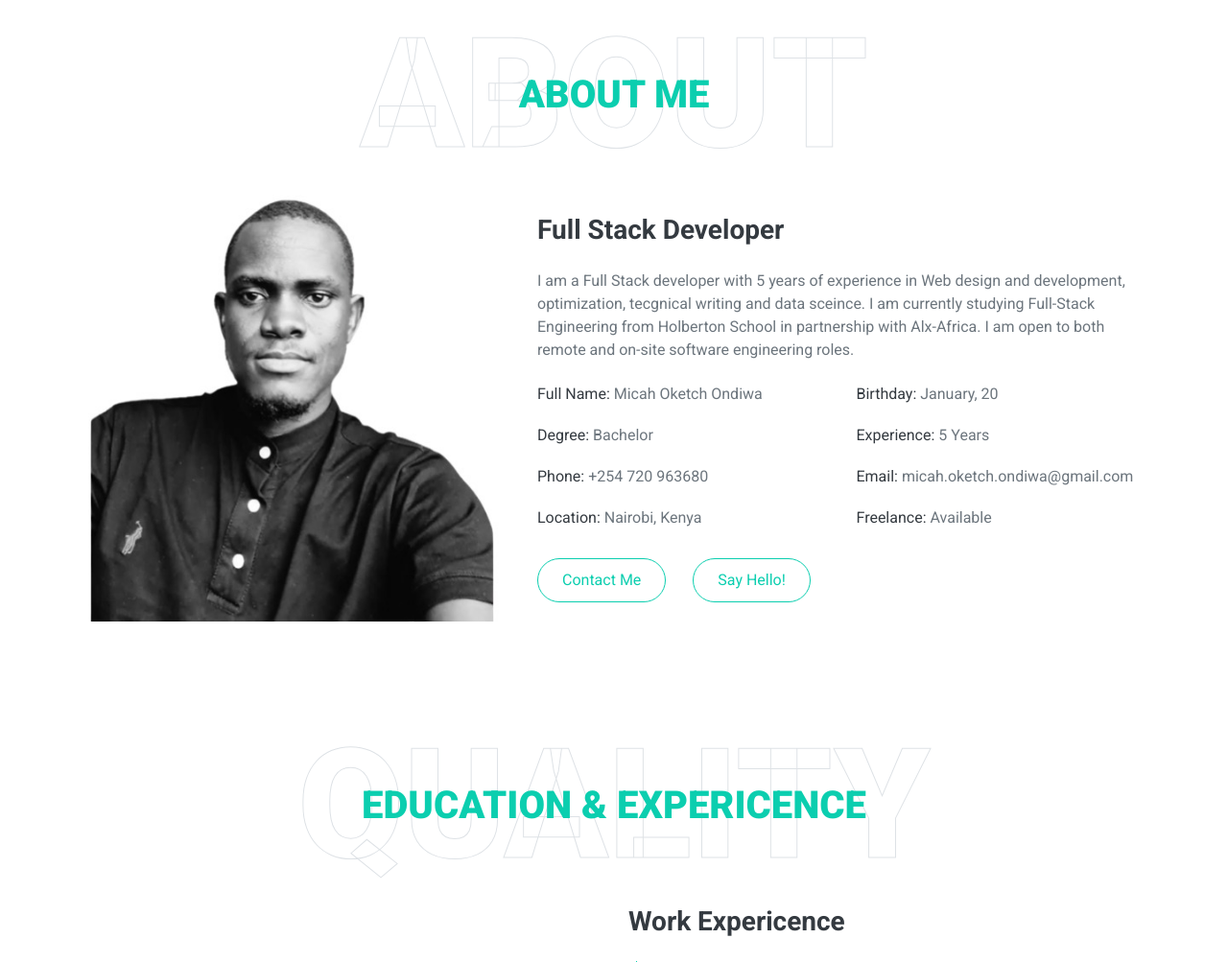
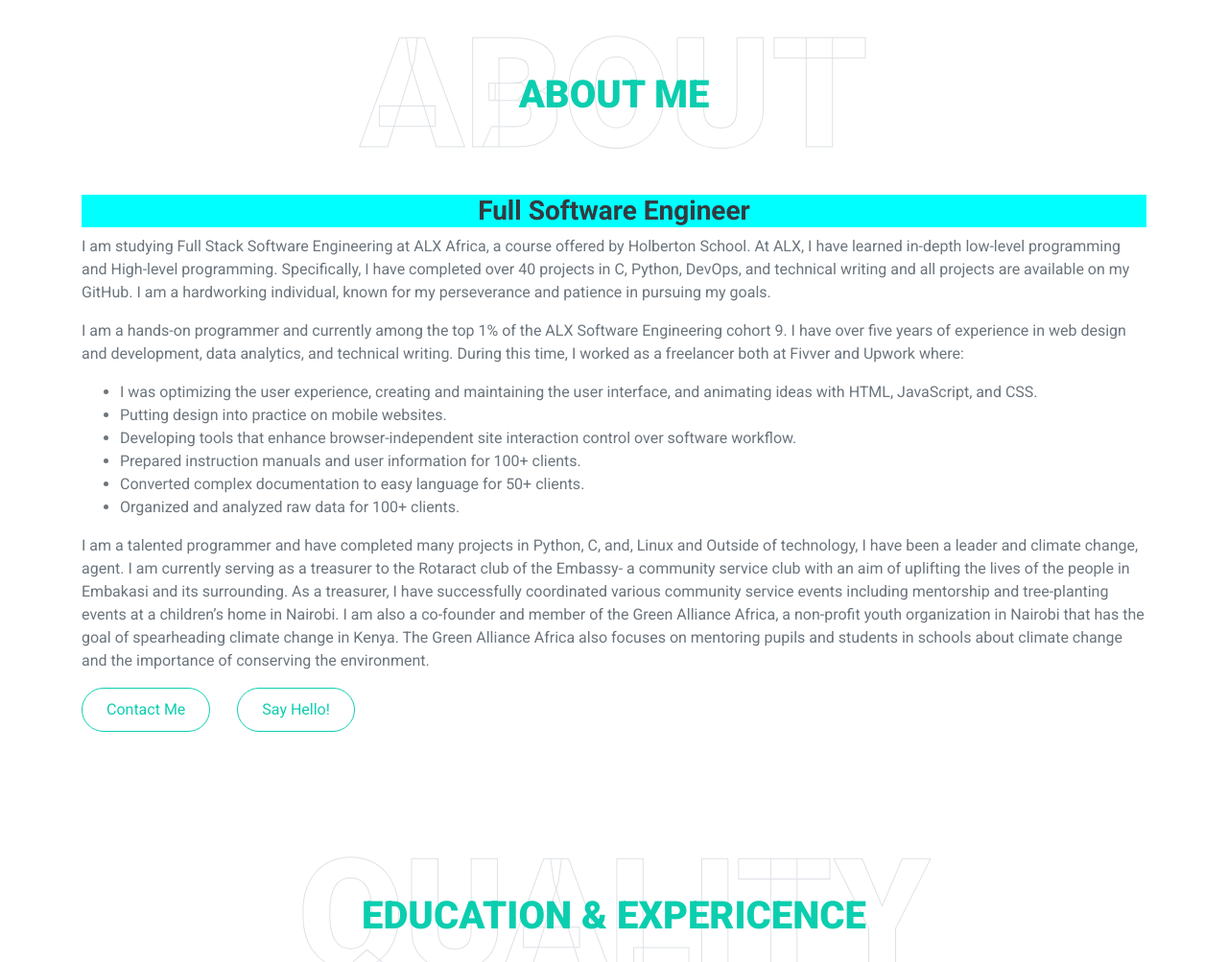
Before and after one commit to micahondiwa/micahondiwa.github.io, a website with bundled scripts: page index.html in a window 1280 px wide. Shown: the part 893-1896 px from the top of the page at 96% size. Built offline with nearby package versions, Linux system fonts and the light colour scheme; files whose address does not match are found by name.

Commit message:
Edited About Section

```diff
--- a/index.html
+++ b/index.html
@@ -90,43 +90,25 @@
                 <h1 class="display-1 text-uppercase text-white" style="-webkit-text-stroke: 1px #dee2e6;">About</h1>
                 <h1 class="position-absolute text-uppercase text-primary">About Me</h1>
             </div>
-            <div class="row align-items-center">
-                <div class="col-lg-5 pb-4 pb-lg-0">
-                    <img class="img-fluid rounded w-100" src="images/about.jpg" alt="">
-                </div>
-                <div class="col-lg-7">
-                    <h3 class="mb-4">Full Stack Developer</h3>
-                    <p>I am a Full Stack developer with 5 years of experience in Web design and development,
-                        optimization, tecgnical writing and data sceince. I am currently studying Full-Stack Engineering
-                        from Holberton School in partnership with Alx-Africa. I am open to both remote and on-site
-                        software engineering roles.</p>
-                    <div class="row mb-3">
-                        <div class="col-sm-6 py-2">
-                            <h6>Full Name: <span class="text-secondary">Micah Oketch Ondiwa</span></h6>
-                        </div>
-                        <div class="col-sm-6 py-2">
-                            <h6>Birthday: <span class="text-secondary">January, 20</span></h6>
-                        </div>
-                        <div class="col-sm-6 py-2">
-                            <h6>Degree: <span class="text-secondary">Bachelor</span></h6>
-                        </div>
-                        <div class="col-sm-6 py-2">
-                            <h6>Experience: <span class="text-secondary">5 Years</span></h6>
-                        </div>
-                        <div class="col-sm-6 py-2">
-                            <h6>Phone: <span class="text-secondary">+254 720 963680</span></h6>
-                        </div>
-                        <div class="col-sm-6 py-2">
-                            <h6>Email: <span class="text-secondary">micah.oketch.ondiwa@gmail.com</span></h6>
-                        </div>
-                        <div class="col-sm-6 py-2">
-                            <h6>Location: <span class="text-secondary">Nairobi, Kenya</span></h6>
-                        </div>
-                        <div class="col-sm-6 py-2">
-                            <h6>Freelance: <span class="text-secondary">Available</span></h6>
-                        </div>
-                    </div>
-                    <a href="#contact" class="btn btn-outline-primary mr-4">Contact Me</a>
+            <div>
+                <h3 style="text-align: center; background-color: aqua; text-indent: inherit;">Full Software Engineer</h3>
+                    <p >
+I am studying Full Stack Software Engineering at ALX Africa, a course offered by Holberton School. At ALX, I have learned in-depth low-level programming and High-level programming. Specifically, I have completed over 40 projects in C, Python, DevOps, and technical writing and all projects are available on my GitHub.
+I am a hardworking individual, known for my perseverance and patience in pursuing my goals. <p> I am a hands-on programmer and currently among the top 1% of the ALX Software Engineering cohort 9.
+I have over five years of experience in web design and development, data analytics, and technical writing. During this time, I worked as a freelancer both at Fivver and Upwork where:
+<ul>
+ <li>I was optimizing the user experience, creating and maintaining the user interface, and animating ideas with HTML, JavaScript, and CSS.</li>
+<li>Putting design into practice on mobile websites.</li>
+<li>Developing tools that enhance browser-independent site interaction control over software workflow.</li>
+<li>Prepared instruction manuals and user information for 100+ clients.</li>
+<li>Converted complex documentation to easy language for 50+ clients.</li>
+<li>Organized and analyzed raw data for 100+ clients.</li>
+</ul></p>
+I am a talented programmer and have completed many projects in Python, C, and, Linux and
+Outside of technology, I have been a leader and climate change, agent. I am currently serving as a treasurer to the Rotaract club of the Embassy- a community service club with an aim of uplifting the lives of the people in Embakasi and its surrounding. As a treasurer, I have successfully coordinated various community service events including mentorship and tree-planting events at a children’s home in Nairobi.
+I am also a co-founder and member of the Green Alliance Africa, a non-profit youth organization in Nairobi that has the goal of spearheading climate change in Kenya. The Green Alliance Africa also focuses on mentoring pupils and students in schools about climate change and the importance of conserving the environment.
+                    </p>
+                    <a style="text-align: center;" href="#contact" class="btn btn-outline-primary mr-4">Contact Me</a>
                     <a href="#contact" class="btn btn-outline-primary">Say Hello!</a>
                 </div>
             </div>
```
